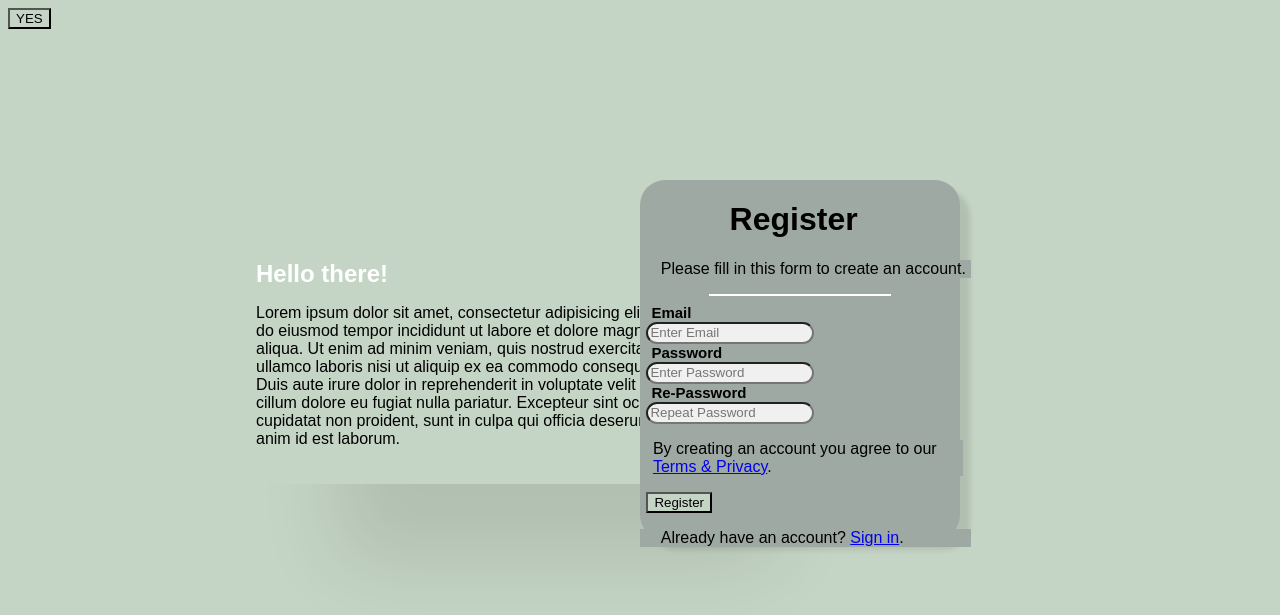
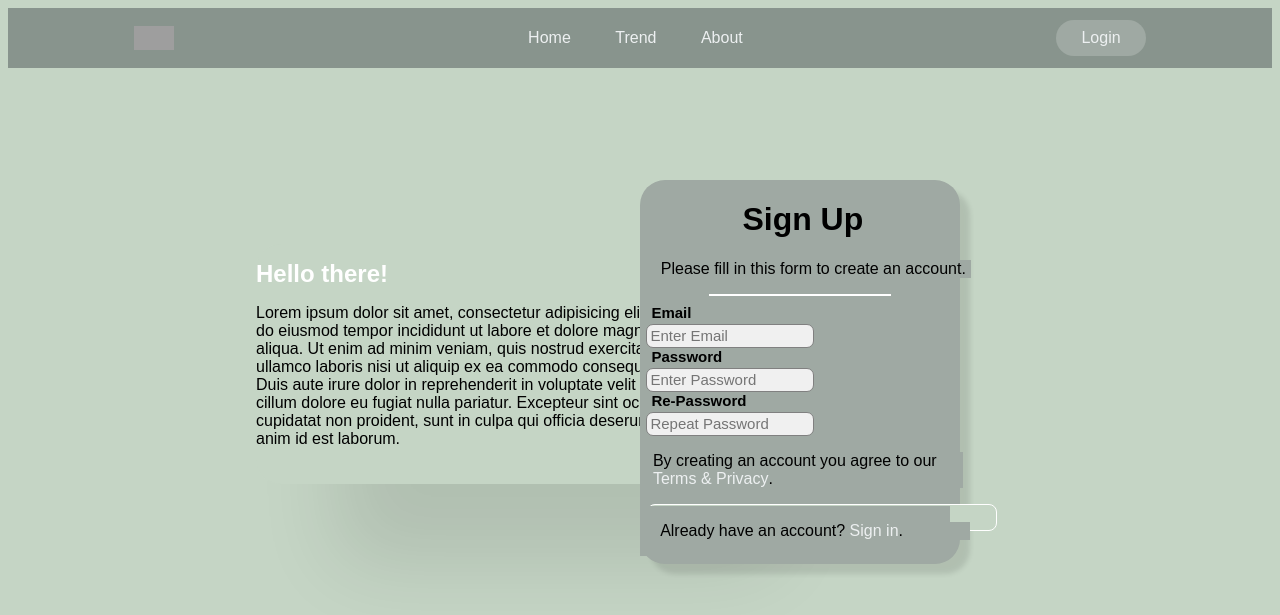
Before and after one commit to faikgithub/croco-social, a PHP site: page / in a window 1280 px wide. Shown: the top 615 px of the page. Run offline with PHP 8.4, Linux system fonts and the light colour scheme; grey boxes are pictures that could not be loaded.

Commit message:
big changes

```diff
--- a/assets/css/main.css
+++ b/assets/css/main.css
@@ -1,10 +1,75 @@
-*{
+  *{
   background-color: #c5d5c5;
   font-family: sans-serif;
 
 
 }
 
+li, a, button{
+  font-family: sans-serif;
+  font-weight: 50;
+  font-size: 16px;
+  color: #edf0f1;
+  text-decoration: none;
+}
+
+header{
+
+  display: flex;
+  justify-content: space-between;
+  align-items: center;
+  padding: 5px 10%;
+  height: 100%;
+background-color: #88948d;
+
+
+}
+.head {
+  background-color: #88948d;
+}
+.logo{
+  cursor: pointer;
+  width: 5vh;
+  height: 3vh;
+background-color: #88948d;
+}
+
+.nav_links{
+background-color: #88948d;
+  list-style: none;
+}
+
+.nav_links li{
+  background-color: #88948d;
+  display: inline-block;
+  padding: 0px 20px;
+}
+
+.nav_links li a{
+  transition: all 0.3s ease 0s;
+  background-color: #88948d;
+}
+
+.nav_links li a:hover{
+  color: #c5d5c5;
+}
+
+.cta{
+  background-color: #88948d;
+}
+.login{
+
+  padding: 9px 25px;
+  background-color: rgba(159, 169, 163, 1);
+  border: none;
+  border-radius: 50px;
+  cursor: pointer;
+  transition: all 0.3s ease 0s;
+}
+
+.login:hover{
+        background-color: rgba(159, 169, 163, 0.6);;
+}
 
 .container{
   left: 20%;
@@ -41,7 +106,7 @@
   left: 50%;
   top: 20%;
   width: 40vh;
-  height: 45vh;
+  height: 48vh;
   background: #9fa9a3;
   box-shadow: 10px 10px 5px
   rgba(10, 0, 0, 10%);
@@ -62,11 +127,11 @@
 }
 
 .register h1{
-  width: 20px;
+  width: 200px;
   background-color: #9fa9a3;
   position: relative;
 top: 0%;
-left: 28%;
+left: 32%;
 
 }
 
@@ -90,10 +155,15 @@
 }
 
 .register input{
+  margin-top: 2px;
   position: relative;
-border-radius: 15px;
+border-radius: 7px;
 width: 20vh;
 height: 2vh;
+padding: 3px;
+font-size: 15px;
+border: 1px solid gray;
+outline: none;
 }
 .register input placeholder{
   left: 0%;
@@ -113,6 +183,32 @@
   width: 100px;
 }
 
+.registerbtn{
+  cursor: pointer;
+  font-weight: bold;
+  font-size: 20px;
+  color: black;
+  border: 1px solid white;
+  border-radius: 8px;
+  left: 1%;
+  top: 50%;
+  position: relative;
+  width: 350%;
+  height: 3.4vh;
+}
+
+
 .register .containersignin{
   background-color: #9fa9a3;
+  left: 0%;
+  position: absolute;
 }
+
+.containersignin{
+  top: 85%;
+  background-color: #9fa9a3;
+}
+
+.containersignin .signin{
+
+}
--- a/index.html
+++ b/index.html
@@ -5,10 +5,26 @@
   <meta charset="UTF-8">
   <title>Verhaltung</title>
   <link rel="stylesheet" href="/assets/css/main.css">
+
+
 </head>
 <body>
+  <header>
 
- <button type="button" onclick="toggleBtn()" id="btn"> <span>YES</span> </button>
+  <img class="logo" src="assets/image/logo.png" alt="logo">
+  <nav class="head">
+        <ul class="nav_links">
+            <li class="header"> <a href="#">Home</a> </li>
+            <li class="header"> <a href="#">Trend</a> </li>
+            <li class="header"> <a href="#">About</a> </li>
+        </ul>
+  </nav>
+  <a class="cta" href="#"> <button class="login">Login</button> </a>
+  </header>
+
+
+
+
 
 
   <div class="container" id="container">
@@ -21,7 +37,7 @@
   </div>
   <form action="action_page.php">
 <div class="register">
-<h1>Register</h1>
+<h1>Sign Up</h1>
 <p>Please fill in this form to create an account.</p>
 
 <hr>
@@ -39,10 +55,10 @@
 
 
 <p>By creating an account you agree to our <a href="#">Terms & Privacy</a>.</p>
-<button type="submit" class="registerbtn">Register</button>
+<button type="submit" class="registerbtn"><span>Sign Up</span></button>
 </div>
 <div class="containersignin">
-<p>Already have an account? <a href="#">Sign in</a>.</p>
+<p>Already have an account? <a href="#" class="signin">Sign in</a>.</p>
 </div>
 </div>
 </form>
```
